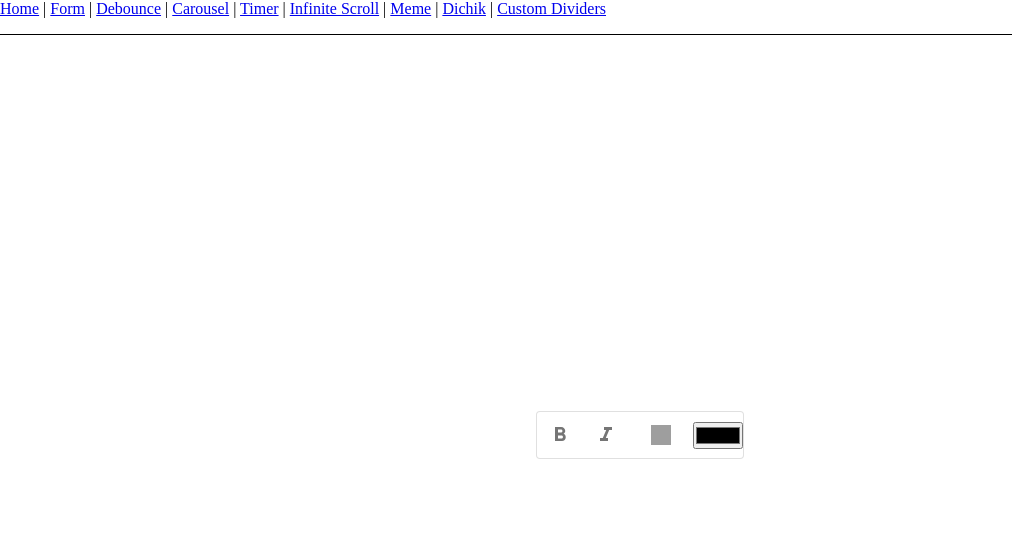
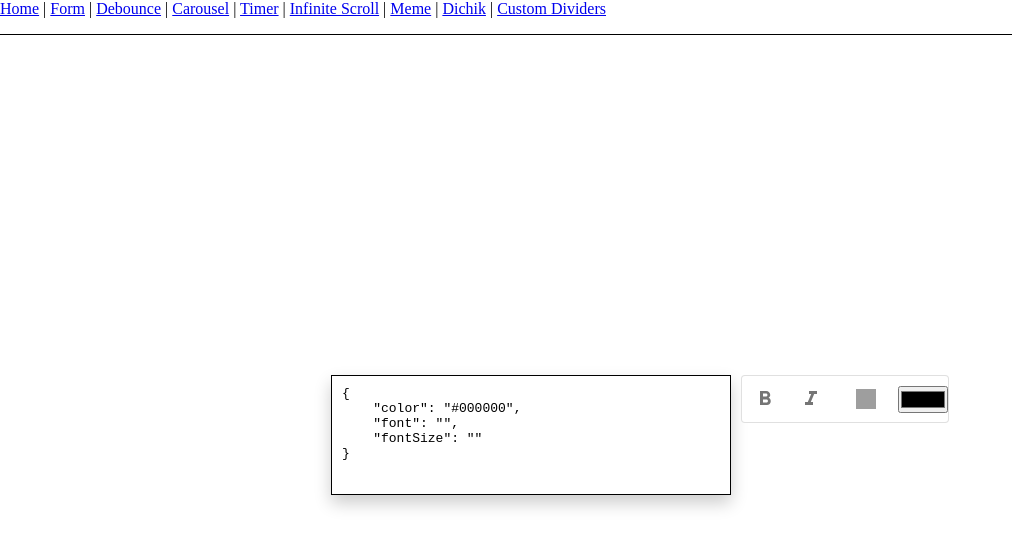
Before and after one commit to avinashowgre/react-concepts, a React (Create React App) app: page /customdividers in a window 1280 px wide. Shown: the top 548 px of the page, without its empty margins (0-1012 px from the left). Built offline with nearby package versions, Linux system fonts and the light colour scheme; grey boxes are pictures that could not be loaded.

Commit message:
1 file modified

```diff
--- a/src/CustomizedDividersContainer.jsx
+++ b/src/CustomizedDividersContainer.jsx
@@ -2,16 +2,52 @@ import React, { useState } from 'react';
 
 import { CustomizedDividers } from './CustomizedDividers';
 
+function hexToRgbA(hex) {
+  var c;
+  if (/^#([A-Fa-f0-9]{3}){1,2}$/.test(hex)) {
+    c = hex.substring(1).split('');
+    if (c.length == 3) {
+      c = [c[0], c[0], c[1], c[1], c[2], c[2]];
+    }
+    c = '0x' + c.join('');
+    return (
+      'rgba(' + [(c >> 16) & 255, (c >> 8) & 255, c & 255].join(',') + ',0.2)'
+    );
+  }
+  throw new Error('Bad Hex');
+}
+
 export function CustomizedDividersContainer() {
   const [styles, setStyles] = useState({
-    color: '',
+    color: '#000000',
     font: '',
+    fontSize: '',
   });
 
   const handleStyleChange = (styles) => {
-    console.log(styles);
+    setStyles(styles);
   };
   return (
-    <CustomizedDividers styles={styles} onStyleChange={handleStyleChange} />
+    <div
+      style={{
+        alignItems: 'flex-start',
+        display: 'flex',
+        columnGap: 10,
+      }}
+    >
+      <pre
+        style={{
+          border: `1px solid ${styles.color}`,
+          boxShadow: `0 8px 16px 0 ${hexToRgbA(styles.color)}`,
+          fontSize: `${styles.fontSize}`,
+          padding: 10,
+          height: 120,
+          width: 400,
+        }}
+      >
+        <code>{JSON.stringify(styles, null, 4)}</code>
+      </pre>
+      <CustomizedDividers styles={styles} onStyleChange={handleStyleChange} />
+    </div>
   );
 }
```
